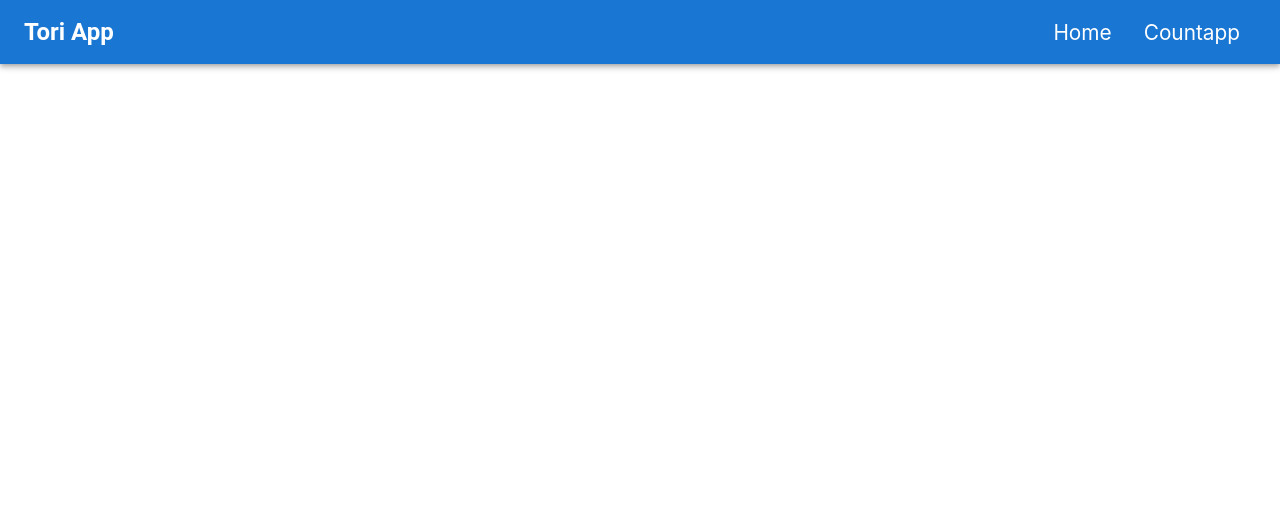
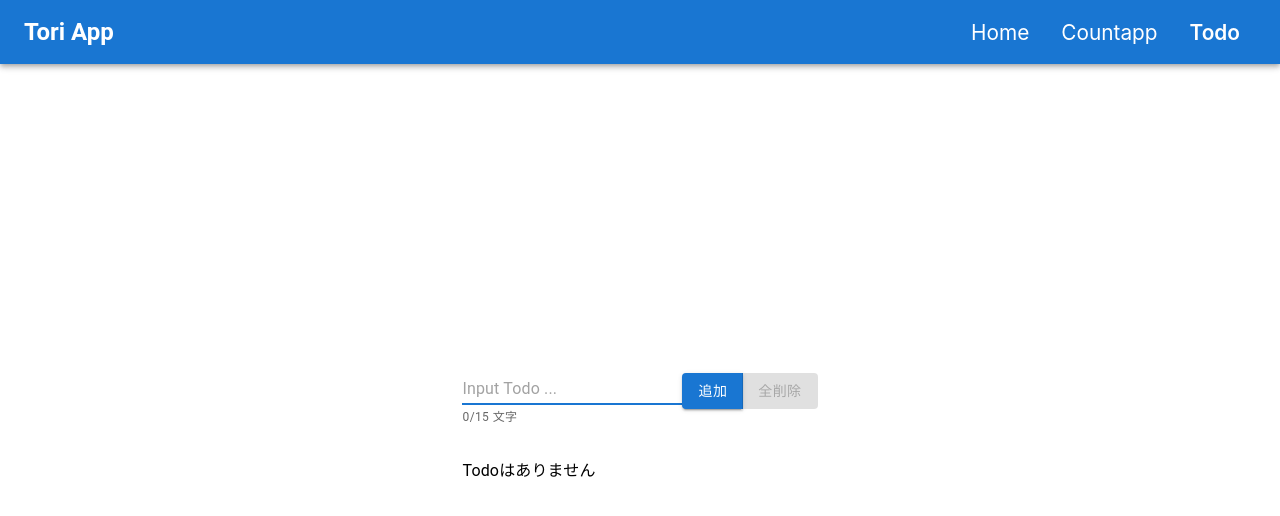
Before and after one commit to torihazi/reducer_sample, a React (Create React App) app: page /todo in a window 1280 px wide. Shown: the top 516 px of the page. Built offline with nearby package versions, Linux system fonts and the light colour scheme.

Commit message:
fin todo

```diff
--- a/src/App.js
+++ b/src/App.js
@@ -3,6 +3,7 @@ import "./App.css";
 import CountUpDown from "./components/pages/CountUpDown";
 import Navbar from "./components/layouts/Navbar";
 import Home from "./components/pages/Home";
+import Todo from "./components/pages/Todo";
 
 function App() {
   return (
@@ -11,6 +12,7 @@ function App() {
       <Routes>
         <Route path="/" element={<Home />} />
         <Route path="/countapp" element={<CountUpDown />} />
+        <Route path="/todo" element={<Todo />} />
       </Routes>
     </div>
   );
--- /dev/null
+++ b/src/components/pages/Todo.jsx
@@ -0,0 +1,115 @@
+//core
+import React, { useReducer, useState } from "react";
+
+//hooks
+import { useManageTodo } from "../../hooks/useManageTodo";
+import {
+  Box,
+  Button,
+  ButtonGroup,
+  Checkbox,
+  List,
+  ListItem,
+  Stack,
+  TextField,
+  Typography,
+} from "@mui/material";
+
+const Todo = () => {
+  const { initialState, manageTodoReducer } = useManageTodo();
+  const [todos, dispatch] = useReducer(manageTodoReducer, initialState);
+  const [todoText, setTodoText] = useState("");
+  const MAX_LENGTH = 15;
+
+  const handleSubmit = (e) => {
+    e.preventDefault();
+    if (todoText.trim()) {
+      dispatch({ type: "AddTodo", payload: todoText });
+      setTodoText("");
+    }
+  };
+
+  return (
+    <Box
+      display="flex"
+      justifyContent="center"
+      alignItems="center"
+      height="calc(100vh - 64px)"
+    >
+      <Stack direction="column" spacing={3}>
+        <form onSubmit={handleSubmit}>
+          <TextField
+            placeholder="Input Todo ..."
+            value={todoText}
+            variant="standard"
+            autoFocus
+            autoComplete="off"
+            inputProps={{ maxLength: MAX_LENGTH }}
+            onChange={(e) => setTodoText(e.target.value)}
+            helperText={`${todoText.length}/${MAX_LENGTH} 文字`}
+          />
+          <ButtonGroup>
+            <Button variant="contained" type="submit">
+              追加
+            </Button>
+            <Button
+              disabled={todos.length === 0}
+              variant="contained"
+              sx={{
+                background: "grey",
+                color: "white",
+                ":hover": { background: "darkgrey" },
+              }}
+              onClick={() => dispatch({ type: "DeleteAll" })}
+            >
+              全削除
+            </Button>
+          </ButtonGroup>
+        </form>
+        <List>
+          {todos.length === 0 ? (
+            <Typography>Todoはありません</Typography>
+          ) : (
+            todos.map((todo) => (
+              <ListItem
+                key={todo.id}
+                disablePadding
+                sx={{
+                  display: "flex",
+                  justifyContent: "space-between",
+                }}
+              >
+                <Box display="flex" alignItems="center">
+                  <Checkbox
+                    checked={todo.isComplete}
+                    onChange={() =>
+                      dispatch({ type: "ToggleTodo", payload: todo.id })
+                    }
+                  />
+                  <Typography
+                    sx={{
+                      textDecoration: todo.isComplete ? "line-through" : "none",
+                    }}
+                  >
+                    {todo.text}
+                  </Typography>
+                </Box>
+                <Button
+                  color="error"
+                  variant="contained"
+                  onClick={() =>
+                    dispatch({ type: "DeleteTodo", payload: todo.id })
+                  }
+                >
+                  削除
+                </Button>
+              </ListItem>
+            ))
+          )}
+        </List>
+      </Stack>
+    </Box>
+  );
+};
+
+export default Todo;
--- a/src/constants/constants.js
+++ b/src/constants/constants.js
@@ -1,4 +1,5 @@
 export const navItems = [
   { name: "Home", path: "/" },
   { name: "Countapp", path: "/countapp" },
+  { name: "Todo", path: "/todo" },
 ];
--- /dev/null
+++ b/src/hooks/useManageTodo.js
@@ -0,0 +1,31 @@
+export const useManageTodo = () => {
+  const initialState = [];
+
+  const manageTodoReducer = (state, action) => {
+    switch (action.type) {
+      case "AddTodo":
+        return [
+          ...state,
+          {
+            id: Date.now(),
+            isComplete: false,
+            text: action.payload,
+          },
+        ];
+      case "ToggleTodo":
+        return state.map((todo) =>
+          todo.id === action.payload
+            ? { ...todo, isComplete: !todo.isComplete }
+            : todo
+        );
+      case "DeleteTodo":
+        return state.filter((todo) => todo.id !== action.payload);
+      case "DeleteAll":
+        return initialState;
+      default:
+        return state;
+    }
+  };
+
+  return { initialState, manageTodoReducer };
+};
```
